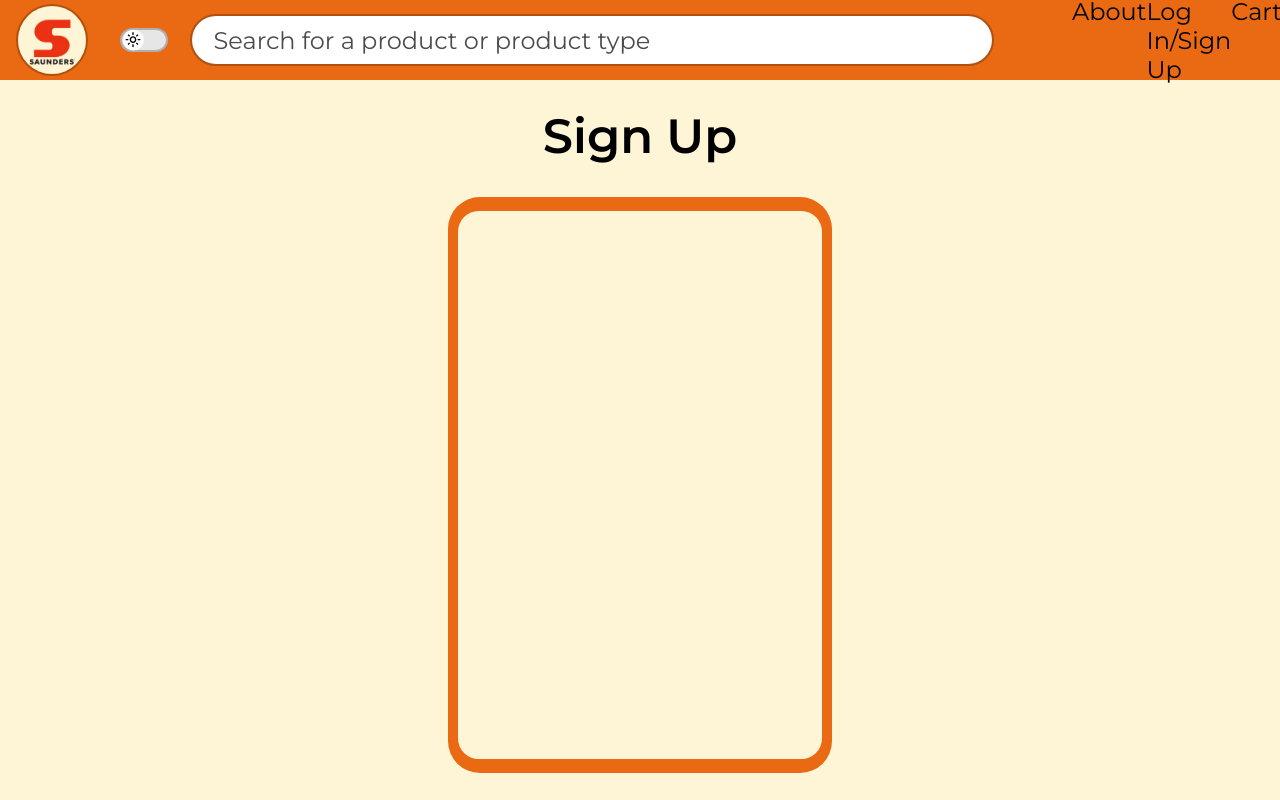
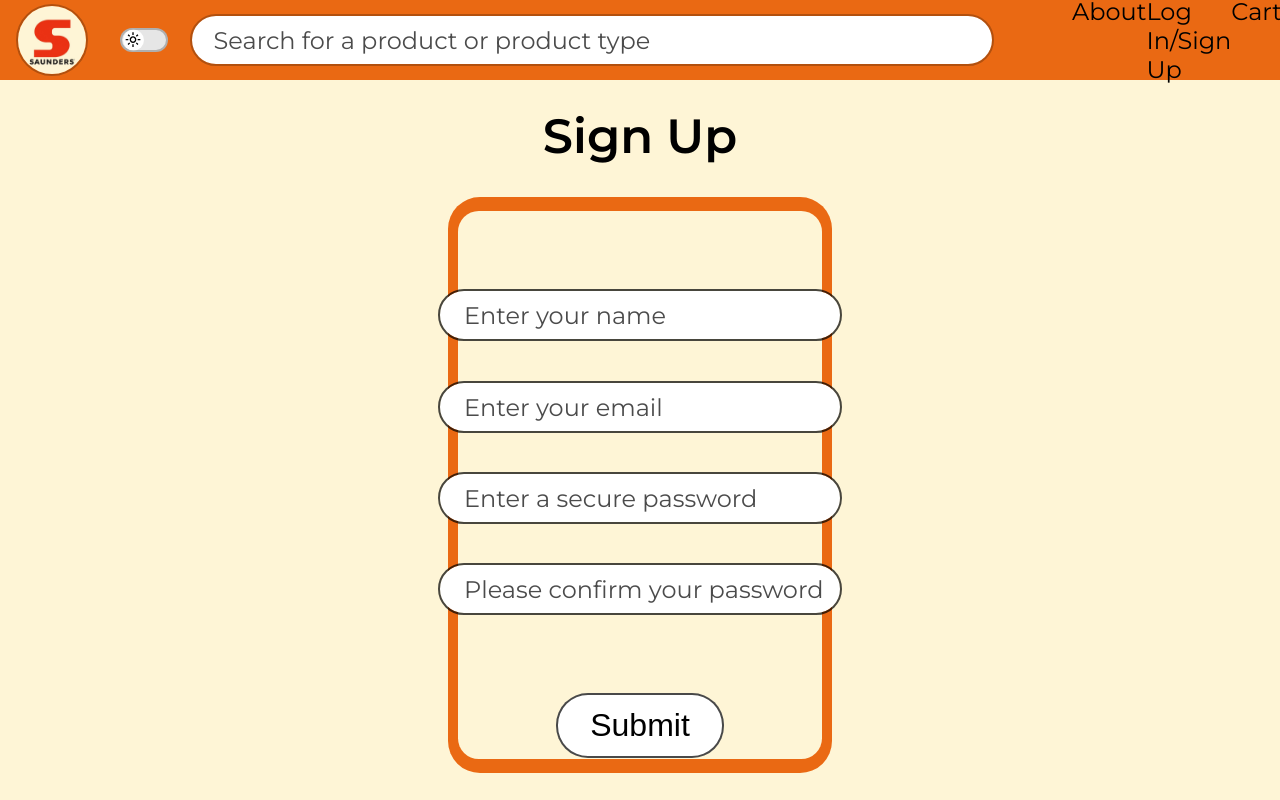
Before and after one commit to Maxsawdust/L2Capstone-Online-Store, a React (Vite) app: page /signup in a window 1280 px wide. Shown: the top 800 px of the page. Built offline with nearby package versions, Linux system fonts and the light colour scheme.

Commit message:
create sign up form

```diff
--- a/package.json
+++ b/package.json
@@ -13,10 +13,12 @@
   },
   "dependencies": {
     "@reduxjs/toolkit": "^2.6.1",
+    "formik": "^2.4.6",
     "react": "^19.0.0",
     "react-dom": "^19.0.0",
     "react-redux": "^9.2.0",
-    "react-router": "^7.3.0"
+    "react-router": "^7.3.0",
+    "yup": "^1.6.1"
   },
   "devDependencies": {
     "@eslint/js": "^9.21.0",
--- a/src/App.css
+++ b/src/App.css
@@ -36,3 +36,22 @@
   height: 100vh;
   background-color: var(--primary-color);
 }
+
+/* styling for buttons */
+button {
+  background-color: white;
+  transition: all 0.1s;
+}
+
+button:hover {
+  background-color: #ececec;
+}
+
+.pill-shape {
+  /* sizing */
+  padding: 0.75rem 2rem;
+  font-size: 2rem;
+  /* styling */
+  border-radius: 2rem;
+  border: 2px solid #000000b6;
+}
--- /dev/null
+++ b/src/components/InputField/InputField.css
@@ -0,0 +1,65 @@
+.InputField {
+  /* display */
+  margin-top: 2.7rem;
+  /* positioning */
+  position: relative;
+  /* styling */
+}
+
+.InputField:nth-child(1) {
+  margin-top: 5rem;
+}
+
+.InputField > input {
+  /* sizing */
+  font-size: 1.5rem;
+  min-width: 25rem;
+  min-height: 3rem;
+  padding: 0 1.5rem;
+  /* styling */
+  border-radius: 2rem;
+  border: none;
+  outline: 2px solid #000000b6;
+}
+
+.inputField-label {
+  /* sizing */
+  font-size: 1.5rem;
+  /* positioning */
+  position: absolute;
+  top: 50%;
+  transform: translateY(-50%);
+  left: 1.5rem;
+  /* styling */
+  opacity: 0.7;
+  /* functionality */
+  pointer-events: none;
+  transition: all 0.2s ease;
+}
+
+.InputField > input:focus,
+.InputField > input:not(:placeholder-shown) {
+  outline: 3px solid var(--primary-border-color);
+}
+
+.InputField > input:focus + .inputField-label,
+.InputField > input:not(:placeholder-shown) + .inputField-label {
+  padding: 0 0.5rem;
+  font-size: 1rem;
+  transform: translate(2rem, -2.25rem);
+  background-color: white;
+  opacity: 1;
+  border-radius: 2rem;
+  outline: 2px solid var(--primary-border-color);
+}
+
+.error-message {
+  /* sizing */
+  font-size: 1.15rem;
+  /* positioning */
+  position: absolute;
+  top: 2.95rem;
+  left: 1.5rem;
+  /* styling */
+  color: red;
+}
--- /dev/null
+++ b/src/components/InputField/InputField.jsx
@@ -0,0 +1,18 @@
+import "./InputField.css";
+
+export default function InputField({
+  name,
+  labelText,
+  type = "text",
+  handleChange,
+  errorCase,
+}) {
+  // MAKE A SHOW PASSWORD BUTTON
+  return (
+    <div className="InputField">
+      <input type={type} name={name} onChange={handleChange} placeholder="" />
+      <span className="inputField-label">{labelText}</span>
+      <p className="error-message">{errorCase}</p>
+    </div>
+  );
+}
--- a/src/components/index.jsx
+++ b/src/components/index.jsx
@@ -2,3 +2,4 @@ export { default as Header } from "./Header/Header";
 export { default as ThemeSwitch } from "./ThemeSwitch/ThemeSwitch";
 export { default as SearchBar } from "./SearchBar/SearchBar";
 export { default as Nav } from "./Nav/Nav";
+export { default as InputField } from "./InputField/InputField";
--- a/src/pages/SignUp/SignUp.css
+++ b/src/pages/SignUp/SignUp.css
@@ -36,8 +36,14 @@
   height: 95%;
   width: 95%;
   /* display */
-
+  display: flex;
+  flex-direction: column;
+  align-items: center;
   /* styling */
   border-radius: 1.3rem;
   background-color: var(--primary-color);
 }
+
+.sign-up-submit {
+  margin-top: 5rem;
+}
--- a/src/pages/SignUp/SignUp.jsx
+++ b/src/pages/SignUp/SignUp.jsx
@@ -1,12 +1,66 @@
 import "./SignUp.css";
+import { useFormik } from "formik";
+import { InputField } from "../../components";
+import Field from "../../utils/FieldClass";
+import * as Yup from "yup";
+import { validationSchema } from "../../utils/validationSchema";
 
 export default function SignUp() {
+  // using formik to handle form validation
+  const formik = useFormik({
+    // defining intial values
+    initialValues: {
+      name: "",
+      email: "",
+      password: "",
+      confirmPassword: "",
+    },
+
+    // creating a new user object on submit
+    onSubmit: (values) => {
+      console.log(values);
+    },
+
+    // these stop validation occuring before submission
+    validateOnBlur: false,
+    validateOnChange: false,
+
+    // using yup to validate the form
+    validationSchema: Yup.object({
+      ...validationSchema,
+    }),
+  });
+
+  const fields = {
+    name: new Field("name", "Enter your name", "text", formik),
+    email: new Field("email", "Enter your email", "email", formik),
+    password: new Field(
+      "password",
+      "Enter a secure password",
+      "password",
+      formik
+    ),
+    confirmPassword: new Field(
+      "confirmPassword",
+      "Please confirm your password",
+      "password",
+      formik
+    ),
+  };
+
   return (
-    //
     <div className="SignUp">
       <h1>Sign Up</h1>
       <div className="signup-container">
-        <form className="signup-form"></form>
+        <form className="signup-form" onSubmit={formik.handleSubmit}>
+          <InputField {...fields.name} />
+          <InputField {...fields.email} />
+          <InputField {...fields.password} />
+          <InputField {...fields.confirmPassword} />
+          <button type="submit" className="pill-shape sign-up-submit">
+            Submit
+          </button>
+        </form>
       </div>
     </div>
   );
--- /dev/null
+++ b/src/utils/FieldClass.js
@@ -0,0 +1,12 @@
+export default class Field {
+  constructor(name, labelText, type, formik) {
+    // defining name and label text as passed in as params
+    this.name = name;
+    this.labelText = labelText;
+    this.type = type;
+    // passing in "formik" to access methods
+    this.handleChange = formik.handleChange;
+    // if there is an error with this field, then error case is displayed with the message
+    this.errorCase = formik.errors[this.name] && formik.errors[this.name];
+  }
+}
--- /dev/null
+++ b/src/utils/validationSchema.js
@@ -0,0 +1,42 @@
+import * as Yup from "yup";
+
+// keeping my validation logic in here to keep other components clean
+export const validationSchema = {
+  // with each key, I use "Yup.string", for basic validation of their data type.
+  name: Yup.string()
+    // all fields use "required()" to make sure they have input
+    .required("First name is required")
+    // names are validated to only contain numbers
+    .matches(/^[a-zA-Z]+$/, "name can only include letters")
+    // names are validated to be no more than 20 chars
+    .max(20, "Name cannot exceed 20 characters."),
+
+  email: Yup.string()
+    .required("Email is required.")
+    // .email validates for a valid email address
+    .email("Please enter a valid email address."),
+
+  password: Yup.string()
+    .required("Password is required")
+    .min(8, "Password must be at least 8 characters.")
+    /* instead of one big regex, I split these up into many smaller ones,
+       so that the user knows what they specifically need to change */
+    .matches(/(?=.*\d)/, "Password must contain at least one number.")
+    .matches(
+      /(?=.*[a-z])/,
+      "Password must contain at least one lower-case letter."
+    )
+    .matches(
+      /(?=.*[A-Z])/,
+      "Password must contain at least one capital letter."
+    )
+    .matches(
+      /(?=.*[!@#$%^&*-])/,
+      "Password must contain at least one special character."
+    ),
+
+  confirmPassword: Yup.string()
+    // oneOf can take a reference to another field to make sure they're the same.
+    .oneOf([Yup.ref("password")], "Passwords do not match.")
+    .required("Please confirm your password"),
+};
```
Also changed, not shown: 1 other file (tests, documents, lock files or other folders).
